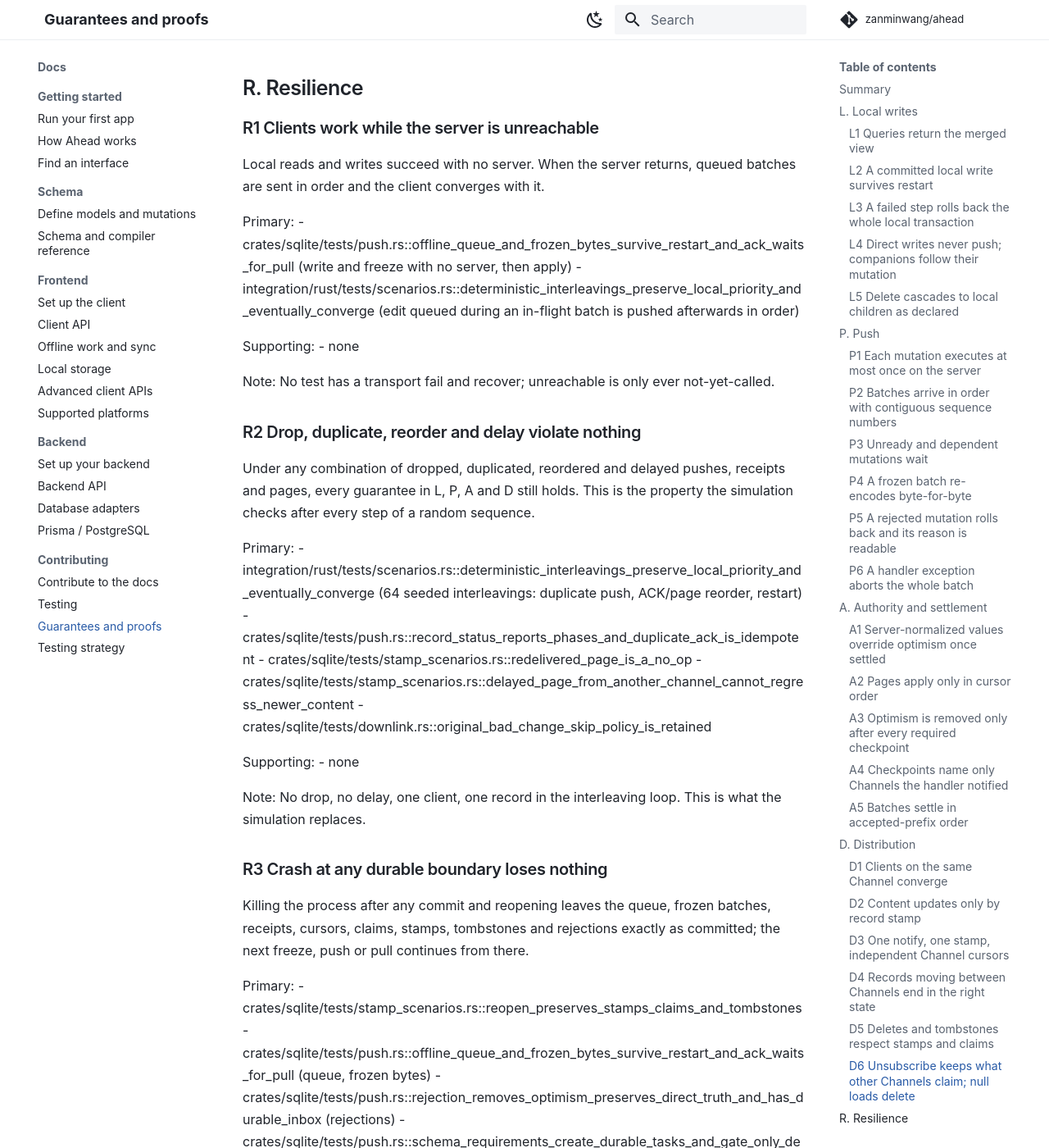
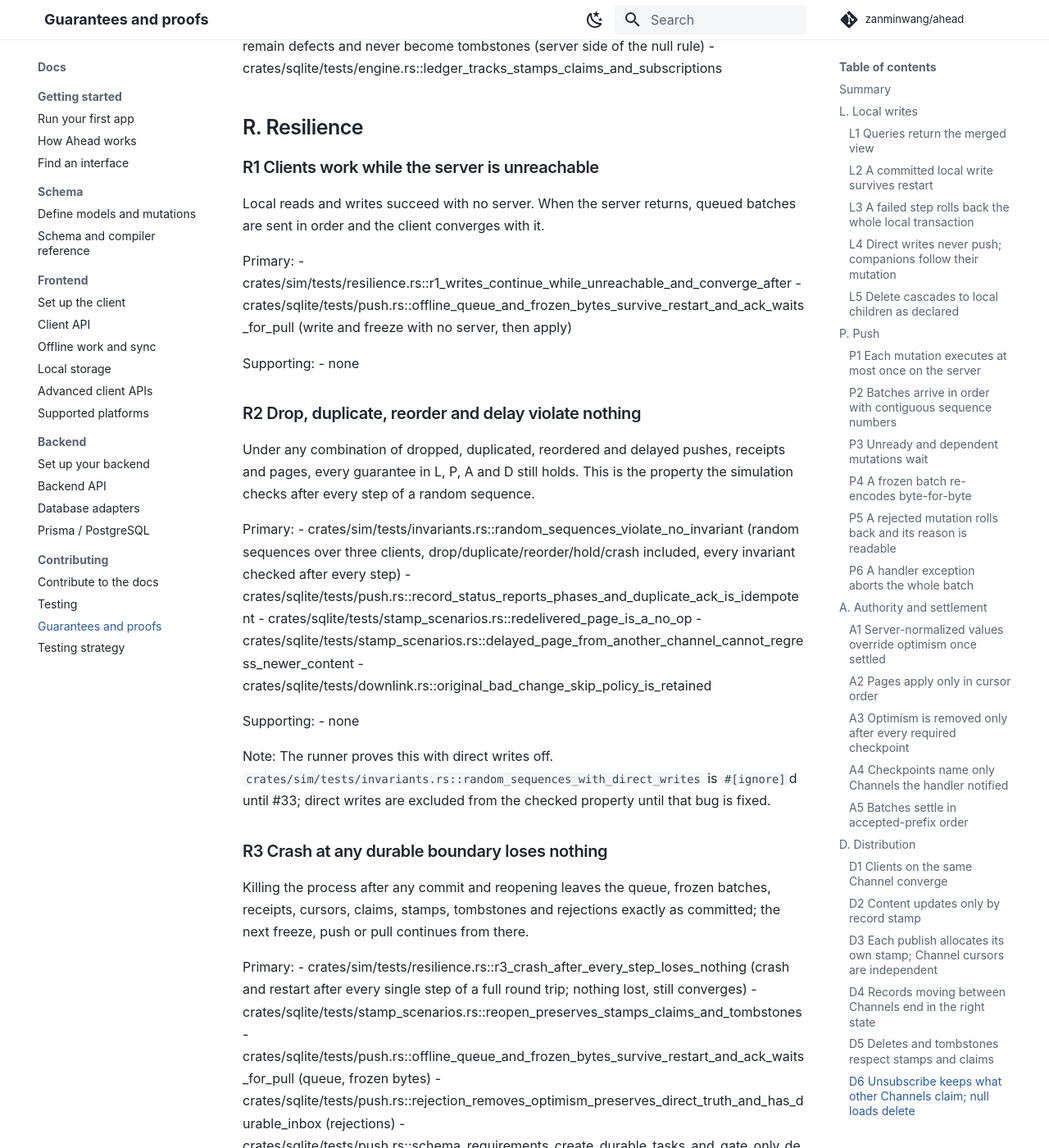
Before and after one commit to steve-z-wang/ahead, an MkDocs documentation site: the page built from website/content/contributing/guarantees.md, in a window 1280 px wide and 1400 px high, scrolled down 13939 px. Shown: the whole window at 82% size. Built offline with MkDocs 1.6.1 and Material for MkDocs 9.7.7, drawn with Linux system fonts in a browser that asks for light colours; comment, search, counter and statistics services are not loaded; some of the changed text lies outside the part shown.

Commit message:
docs: point the guarantee map at the simulation, correct D3, note #32 and #33
Co-Authored-By: Claude Fable 5.1 <noreply@anthropic.com>
Claude-Session: https://claude.ai/code/session_01Hhr6zbuGgH4badmtU32eWP

```diff
--- a/website/content/contributing/guarantees.md
+++ b/website/content/contributing/guarantees.md
@@ -13,7 +13,7 @@ Paths are `file::test name`. This page is the map; [testing strategy](testing-st
 
 Eight groups. The first five are the sync engine and belong to the simulation; the last three are edges and belong to the layer they name.
 
-Proof inventory recorded on 2026-09-13: **20 proven, 12 partial, 2 unproven**. The two unproven are D1 (two clients converging) and S3 (three clients, identical state); every test today drives one client. `partial` means a primary test exists but a named clause is not asserted; the note under the entry says which. Several proofs live only in the PostgreSQL suite (P2, P6, A4, C4) and have no in-process counterpart; the simulation crate is where they move.
+Status on 2026-09-13, against the tests on `main` with `crates/sim` in place (issue #13): **25 proven, 8 partial, 1 unproven**. The one unproven is S3 (three clients, identical state); no runner drives all three languages yet. `partial` means a primary test exists but a named clause is not asserted; the note under the entry says which. C4 is still proven only in the PostgreSQL suite with no in-process counterpart. Two open engine bugs the simulation found, #32 and #33, are named in the A2 and L4 notes.
 
 **L. Local writes** — what a transaction promises before anything reaches the network.
 
@@ -50,9 +50,9 @@ Proof inventory recorded on 2026-09-13: **20 proven, 12 partial, 2 unproven**. T
 
 | ID | Guarantee | Primary |
 | --- | --- | --- |
-| D1 | Clients on the same Channel converge | unproven |
+| D1 | Clients on the same Channel converge | proven |
 | D2 | Content updates only by record stamp | proven |
-| D3 | One notify, one stamp, independent Channel cursors | partial |
+| D3 | Each publish allocates its own stamp; Channel cursors are independent | proven |
 | D4 | Records moving between Channels end in the right state | partial |
 | D5 | Deletes and tombstones respect stamps and claims | proven |
 | D6 | Unsubscribe keeps what other Channels claim; null loads delete | proven |
@@ -93,6 +93,7 @@ Proof inventory recorded on 2026-09-13: **20 proven, 12 partial, 2 unproven**. T
 A query returns the authoritative base with every unsettled pending edit applied on top, in queue order. A write inside a transaction is readable by the same transaction before commit and by every reader after commit.
 
 Primary:
+- crates/sim/tests/local.rs::l1_merged_view_shows_pending_edits_in_order
 - crates/sqlite/tests/client.rs::session_reads_own_writes_without_notifying_until_commit_and_blocks_other_writes
 - crates/sqlite/tests/client.rs::optimistic_edit_holds_truth_once_and_rejection_rebuilds_from_it
 - crates/sqlite/tests/query.rs::readonly_sql_sees_optimistic_rows_and_refuses_write_statements
@@ -139,6 +140,7 @@ Note: The unawaited-call clause is binding behavior and is proven only in the bi
 A direct write outside a named mutation is final at commit, never enters the queue and is never sent. A companion operation attached to a mutation rolls back with it on rejection and becomes local truth on acceptance; the server never learns it existed. A direct write on a dirty row advances that row's rollback base so a later rejection does not undo it.
 
 Primary:
+- crates/sim/tests/local.rs::l4_direct_write_is_never_pushed_and_survives_rejection
 - crates/sqlite/tests/push.rs::rejection_removes_optimism_preserves_direct_truth_and_has_durable_inbox (direct write on a dirty row survives the rejection)
 - crates/sqlite/tests/client.rs::local_transaction_and_mutation_savepoint_have_independent_fate (direct write leaves the queue empty)
 - crates/sqlite/tests/client.rs::schema_cascade_is_optimistic_same_fate_and_not_extra_wire_operations (companion rolls back with the mutation)
@@ -148,11 +150,14 @@ Primary:
 Supporting:
 - none
 
+Note: The advancing-base clause applies only to rows that exist in authority; a direct write on a pending-create row currently fabricates truth. Open, #33.
+
 ### L5 Delete cascades to local children as declared
 
 Deleting a record deletes the local child records the schema declares, in both direct writes and queued mutations.
 
 Primary:
+- crates/sim/tests/local.rs::l5_delete_cascades_locally_and_on_the_server
 - crates/sqlite/tests/client.rs::schema_cascade_is_optimistic_same_fate_and_not_extra_wire_operations
 - crates/sqlite/tests/client.rs::direct_cascade_handles_cyclic_relationships_once
 - crates/sqlite/tests/push.rs::accepted_companion_cascade_does_not_resurrect_descendants
@@ -168,7 +173,7 @@ Supporting:
 A client that lost the ACK re-sends the same batch bytes. The server recognizes `(clientId, batchSequence)`, returns the stored receipt and does not call the handler again. Requires the client's batch sequence to be persisted and monotonic.
 
 Primary:
-- integration/rust/tests/scenarios.rs::deterministic_interleavings_preserve_local_priority_and_eventually_converge (retry after restart re-sends identical bytes; handler count unchanged)
+- crates/sim/tests/push.rs::p1_lost_receipt_retry_executes_once
 - integration/persistence/server/runtime.test.mjs::concurrent same-client retry executes once under PostgreSQL lock
 - integration/persistence/server/runtime.test.mjs::push commits business + compacted publication + exact durable receipt together
 
@@ -180,14 +185,13 @@ Supporting:
 The server accepts sequence `n + 1` after `n`; a gap or an overlap is refused with a stable code and nothing is executed.
 
 Primary:
+- crates/sim/tests/push.rs::p2_contiguous_sequence_and_server_refuses_gap_and_overlap (contiguous sequence, then a gap and an overlap refused in-process)
 - integration/persistence/server/runtime.test.mjs::push commits business + compacted publication + exact durable receipt together (gap refused)
 - integration/persistence/server/runtime.test.mjs::compaction materializes latest state; deletion is aligned null (overlap refused)
 - crates/sqlite/tests/push.rs::accepted_batches_only_settle_in_ready_prefix (consecutive freezes numbered 1, 2)
 
 Supporting:
 - none
-
-Note: The server refusal is proven only in the PostgreSQL suite; no in-process test in `crates/server` refuses a gap or overlap.
 
 ### P3 Unready and dependent mutations wait
 
@@ -209,8 +213,8 @@ Note: Two test names overstate their bodies; rename in step 2.
 Once frozen, a batch's request bytes do not change on retry, after a schema change, or after restart; `freeze` returns the same bytes until the receipt arrives.
 
 Primary:
+- crates/sim/tests/push.rs::p4_frozen_bytes_are_stable
 - crates/sqlite/tests/push.rs::offline_queue_and_frozen_bytes_survive_restart_and_ack_waits_for_pull
-- integration/rust/tests/scenarios.rs::deterministic_interleavings_preserve_local_priority_and_eventually_converge (retry re-sends the captured bytes)
 
 Supporting:
 - bindings/common/tests/session.rs::rust_selects_transport_actions_and_reuses_frozen_request_on_retry
@@ -223,20 +227,19 @@ Note: Bytes after a schema change are not asserted.
 A rejected mutation is removed from the queue, its records rebuilt from the rollback base, and its lifecycle dependents rejected with it. The rejection code is readable until the application dismisses it.
 
 Primary:
+- crates/sim/tests/push.rs::p5_rejection_rolls_back_and_rejects_dependents (parent and lifecycle dependent both rolled back and rejected)
 - crates/sqlite/tests/push.rs::rejection_removes_optimism_preserves_direct_truth_and_has_durable_inbox (rollback, readable after reopen, dismiss clears)
 - crates/sqlite/tests/client.rs::schema_cascade_is_optimistic_same_fate_and_not_extra_wire_operations (cascaded child restored)
-- integration/rust/tests/scenarios.rs::deterministic_interleavings_preserve_local_priority_and_eventually_converge (one rejection recorded)
 
 Supporting:
 - integration/e2e/round-trip.test.mjs::server rejection reverts local state and is reported
-
-Note: Lifecycle dependents being rejected with the mutation is not asserted.
 
 ### P6 A handler exception aborts the whole batch
 
 A deterministic refusal rolls back only that mutation's savepoint and yields `{ordinal, code}`; other mutations in the batch proceed. Any other error aborts the request: business tables, framework tables and the receipt roll back together, and the client retries the same bytes.
 
 Primary:
+- crates/sim/tests/push.rs::p6_handler_failure_aborts_the_batch_and_the_client_retries
 - integration/persistence/server/runtime.test.mjs::unknown error rolls back entire batch including earlier effects and client claim
 - integration/persistence/server/runtime.test.mjs::explicit rejection rolls back only mutation and its publication
 - integration/persistence/server/runtime.test.mjs::publication failures poison push and roll back business writes
@@ -247,7 +250,7 @@ Supporting:
 - integration/bindings/node/transaction-bridge.test.mjs::Rust error after host write rolls back business and framework
 - integration/bindings/node/transaction-bridge.test.mjs::business rejection rolls back its savepoint while preceding mutation commits
 
-Note: Batch atomicity is proven only against PostgreSQL; the in-process host in `scenarios.rs` has no-op savepoints.
+Note: Savepoint-level rollback against a real database is proven only against PostgreSQL; the sim's host does not model savepoints.
 
 ## A. Authority and settlement
 
@@ -262,7 +265,7 @@ Primary:
 - crates/sqlite/tests/push.rs::pull_before_ack_and_later_local_edit_replay_in_order (later edit replays on the new base)
 - crates/sqlite/tests/downlink.rs::newer_authority_lands_beneath_pending_edits_and_replays_them
 - crates/sqlite/tests/push.rs::accepted_wire_rows_do_not_promote_companion_over_server_authority
-- integration/rust/tests/scenarios.rs::deterministic_interleavings_preserve_local_priority_and_eventually_converge (trimmed server value replaces the optimistic one)
+- crates/sim/tests/authority.rs::a1_server_value_overrides_optimism_and_later_edits_replay
 
 Supporting:
 - integration/e2e/round-trip.test.mjs::lost ack after commit still converges without re-invoking the handler
@@ -272,6 +275,7 @@ Supporting:
 A page whose `fromCursor` does not equal the local cursor for that Channel is refused. Applying a page advances the cursor to its `toCursor`; the cursor never decreases.
 
 Primary:
+- crates/sim/tests/authority.rs::a2_pages_apply_only_in_cursor_order (a duplicated page is a no-op; the cursor does not move on the stale replay)
 - crates/sqlite/tests/downlink.rs::original_bad_change_skip_policy_is_retained (page behind the cursor is stale, page ahead is an error, cursor advances to toCursor)
 - crates/sqlite/tests/stamp_scenarios.rs::redelivered_page_is_a_no_op
 - crates/sqlite/tests/downlink.rs::unsubscribing_settles_its_checkpoint_and_later_pages_are_dropped
@@ -279,13 +283,14 @@ Primary:
 Supporting:
 - crates/core/tests/contracts.rs::wire_names_remain_legacy_and_counters_are_safe (decode refuses fromCursor > toCursor)
 
-Note: Cursor monotonicity follows from the gate but is not asserted on its own after a stale apply.
+Note: Cursor monotonicity follows from the gate but is not asserted on its own after a stale apply. A page from a previous subscription of the same Channel must be dropped as stale; open, #32.
 
 ### A3 Optimism is removed only after every required checkpoint
 
 A receipt lists required checkpoints per Channel. The mutation stays optimistic until the local cursor of every listed Channel reaches its checkpoint, regardless of whether the ACK or the pages arrive first.
 
 Primary:
+- crates/sim/tests/authority.rs::a3_ack_alone_does_not_settle (ACK-then-page and page-then-ACK both end settled)
 - crates/sqlite/tests/push.rs::offline_queue_and_frozen_bytes_survive_restart_and_ack_waits_for_pull (pending stays 1 after the ACK, 0 after the page)
 - crates/sqlite/tests/push.rs::accepted_batches_only_settle_in_ready_prefix
 - crates/sqlite/tests/push.rs::record_status_reports_phases_and_duplicate_ack_is_idempotent (phase is accepted, not settled, after the ACK alone)
@@ -293,13 +298,14 @@ Primary:
 - crates/sqlite/tests/query.rs::transport_pulls_only_subscribed_channels_and_unawaitable_checkpoints_settle (documented exception: a checkpoint on a never-pulled channel settles at once)
 
 Supporting:
-- integration/rust/tests/scenarios.rs::deterministic_interleavings_preserve_local_priority_and_eventually_converge (ACK-then-page and page-then-ACK both end settled)
+- none
 
 ### A4 Checkpoints name only Channels the handler notified
 
 The server derives required checkpoints from the Channels the handler notified during the batch. A handler that notifies no Channel, or leaves the selection ambiguous, is a framework error that aborts the batch; a checkpoint is never satisfied by an unrelated Channel.
 
 Primary:
+- crates/sim/tests/authority.rs::a4_handler_without_a_channel_aborts_the_batch
 - integration/persistence/server/runtime.test.mjs::checkpoint is the single notified channel; several need an explicit choice; none is an error
 - integration/persistence/server/runtime.test.mjs::checkpoint errors bypass translateRejection and abort the batch instead of settling as a rejection
 - integration/persistence/server/runtime.test.mjs::an all-rejected batch settles with no checkpoints
@@ -307,13 +313,12 @@ Primary:
 Supporting:
 - none
 
-Note: Proven only in the PostgreSQL suite; no in-process test in `crates/server` asserts the checkpoint list.
-
 ### A5 Batches settle in accepted-prefix order
 
 Batches settle in sequence order. A later batch whose checkpoints are all reached does not settle while an earlier batch is still waiting.
 
 Primary:
+- crates/sim/tests/authority.rs::a5_batches_settle_in_accepted_prefix_order
 - crates/sqlite/tests/push.rs::accepted_batches_only_settle_in_ready_prefix (batch 2's checkpoint is reached first; nothing settles until batch 1's does)
 
 Supporting:
@@ -326,12 +331,10 @@ Supporting:
 Two clients subscribed to the same Channel, after every page and receipt has been delivered, hold identical authoritative content for every record in it.
 
 Primary:
-- unproven
+- crates/sim/tests/distribution.rs::d1_two_clients_on_one_channel_converge
 
 Supporting:
 - integration/e2e/round-trip.test.mjs::cross-runtime Dart client converges with the same server (a second client, but it writes a different record)
-
-Note: Every test has one client. First target for the simulation.
 
 ### D2 Content updates only by record stamp
 
@@ -348,11 +351,12 @@ Supporting:
 - crates/server/tests/stamp.rs::pull_copies_the_row_stamp_into_the_change
 - crates/sqlite/tests/engine.rs::ledger_tracks_stamps_claims_and_subscriptions
 
-### D3 One notify, one stamp, independent Channel cursors
+### D3 Each publish allocates its own stamp; Channel cursors are independent
 
-A notify fanning out to several Channels delivers the same stamp through each; each Channel's cursor advances on its own. Repeated notifies of one record allocate increasing stamps.
+Every `(channel, record)` publish allocates the next stamp for that record, so one notify fanning out to Channel A then Channel B yields two consecutive stamps, ordered by the order the handler called notify. Each Channel's cursor advances on its own; it does not track or compare stamps.
 
 Primary:
+- crates/sim/tests/distribution.rs::d3_each_channel_publish_allocates_its_own_stamp (one notify to A then B allocates two consecutive stamps in notify order; each Channel's cursor advances independently)
 - integration/persistence/server/runtime.test.mjs::publish allocates one stamp per notify and stores it on the invalidation row (stamps 1, 2, 3; cursors of a and b advance independently)
 - crates/server/tests/stamp.rs::publish_requires_cursor_and_stamp_from_the_host
 - crates/sqlite/tests/downlink.rs::channel_claims_and_cross_channel_delete (client cursors independent)
@@ -360,13 +364,12 @@ Primary:
 Supporting:
 - none
 
-Note: Each publish in the test notifies one channel; a single notify fanning out to several channels sharing one stamp is not asserted.
-
 ### D4 Records moving between Channels end in the right state
 
 A record moved from Channel A to B, or A to B and back to A, ends with the newest content and the right claims, including when A's delayed page arrives after B's, and including child records whose membership follows the parent.
 
 Primary:
+- crates/sim/tests/distribution.rs::d4_move_between_channels_and_back (A→B, B→A, each move's source delete arriving after the destination's upsert)
 - crates/sqlite/tests/stamp_scenarios.rs::move_between_channels_and_back (A→B, B→A, delayed delete, re-notify)
 - crates/sqlite/tests/stamp_scenarios.rs::delayed_page_from_another_channel_cannot_regress_newer_content
 
@@ -409,20 +412,18 @@ Supporting:
 Local reads and writes succeed with no server. When the server returns, queued batches are sent in order and the client converges with it.
 
 Primary:
+- crates/sim/tests/resilience.rs::r1_writes_continue_while_unreachable_and_converge_after
 - crates/sqlite/tests/push.rs::offline_queue_and_frozen_bytes_survive_restart_and_ack_waits_for_pull (write and freeze with no server, then apply)
-- integration/rust/tests/scenarios.rs::deterministic_interleavings_preserve_local_priority_and_eventually_converge (edit queued during an in-flight batch is pushed afterwards in order)
 
 Supporting:
 - none
-
-Note: No test has a transport fail and recover; unreachable is only ever not-yet-called.
 
 ### R2 Drop, duplicate, reorder and delay violate nothing
 
 Under any combination of dropped, duplicated, reordered and delayed pushes, receipts and pages, every guarantee in L, P, A and D still holds. This is the property the simulation checks after every step of a random sequence.
 
 Primary:
-- integration/rust/tests/scenarios.rs::deterministic_interleavings_preserve_local_priority_and_eventually_converge (64 seeded interleavings: duplicate push, ACK/page reorder, restart)
+- crates/sim/tests/invariants.rs::random_sequences_violate_no_invariant (random sequences over three clients, drop/duplicate/reorder/hold/crash included, every invariant checked after every step)
 - crates/sqlite/tests/push.rs::record_status_reports_phases_and_duplicate_ack_is_idempotent
 - crates/sqlite/tests/stamp_scenarios.rs::redelivered_page_is_a_no_op
 - crates/sqlite/tests/stamp_scenarios.rs::delayed_page_from_another_channel_cannot_regress_newer_content
@@ -431,25 +432,25 @@ Primary:
 Supporting:
 - none
 
-Note: No drop, no delay, one client, one record in the interleaving loop. This is what the simulation replaces.
+Note: The runner proves this with direct writes off. `crates/sim/tests/invariants.rs::random_sequences_with_direct_writes` is `#[ignore]`d until #33; direct writes are excluded from the checked property until that bug is fixed.
 
 ### R3 Crash at any durable boundary loses nothing
 
 Killing the process after any commit and reopening leaves the queue, frozen batches, receipts, cursors, claims, stamps, tombstones and rejections exactly as committed; the next freeze, push or pull continues from there.
 
 Primary:
+- crates/sim/tests/resilience.rs::r3_crash_after_every_step_loses_nothing (crash and restart after every single step of a full round trip; nothing lost, still converges)
 - crates/sqlite/tests/stamp_scenarios.rs::reopen_preserves_stamps_claims_and_tombstones
 - crates/sqlite/tests/push.rs::offline_queue_and_frozen_bytes_survive_restart_and_ack_waits_for_pull (queue, frozen bytes)
 - crates/sqlite/tests/push.rs::rejection_removes_optimism_preserves_direct_truth_and_has_durable_inbox (rejections)
 - crates/sqlite/tests/push.rs::schema_requirements_create_durable_tasks_and_gate_only_dependent_mutation (tasks)
 - crates/sqlite/tests/client.rs::open_creates_tables_persists_identity_and_survives_reopen
-- integration/rust/tests/scenarios.rs::deterministic_interleavings_preserve_local_priority_and_eventually_converge (restart before retry, between ACK and page, at end)
 
 Supporting:
 - integration/e2e/round-trip.test.mjs::frozen batch survives restart
 - packages/dart/test/client_test.dart::Dart callbacks read their writes, rollback and reopen through native Rust
 
-Note: Every listed artifact is checked after some reopen. Restart points are fixed clean drops; no test kills the process at an arbitrary commit.
+Note: Every listed artifact is checked after some reopen. The simulation crashes after every step of its script, but a step is not the same as a commit; no test kills the process at an arbitrary commit within a step.
 
 ### R4 A stale writer cannot write
 
```
Also changed, not shown: other parts of website/content/contributing/guarantees.md (+3 -3 lines), website/content/contributing/testing-strategy.md (+6 -6 lines).
